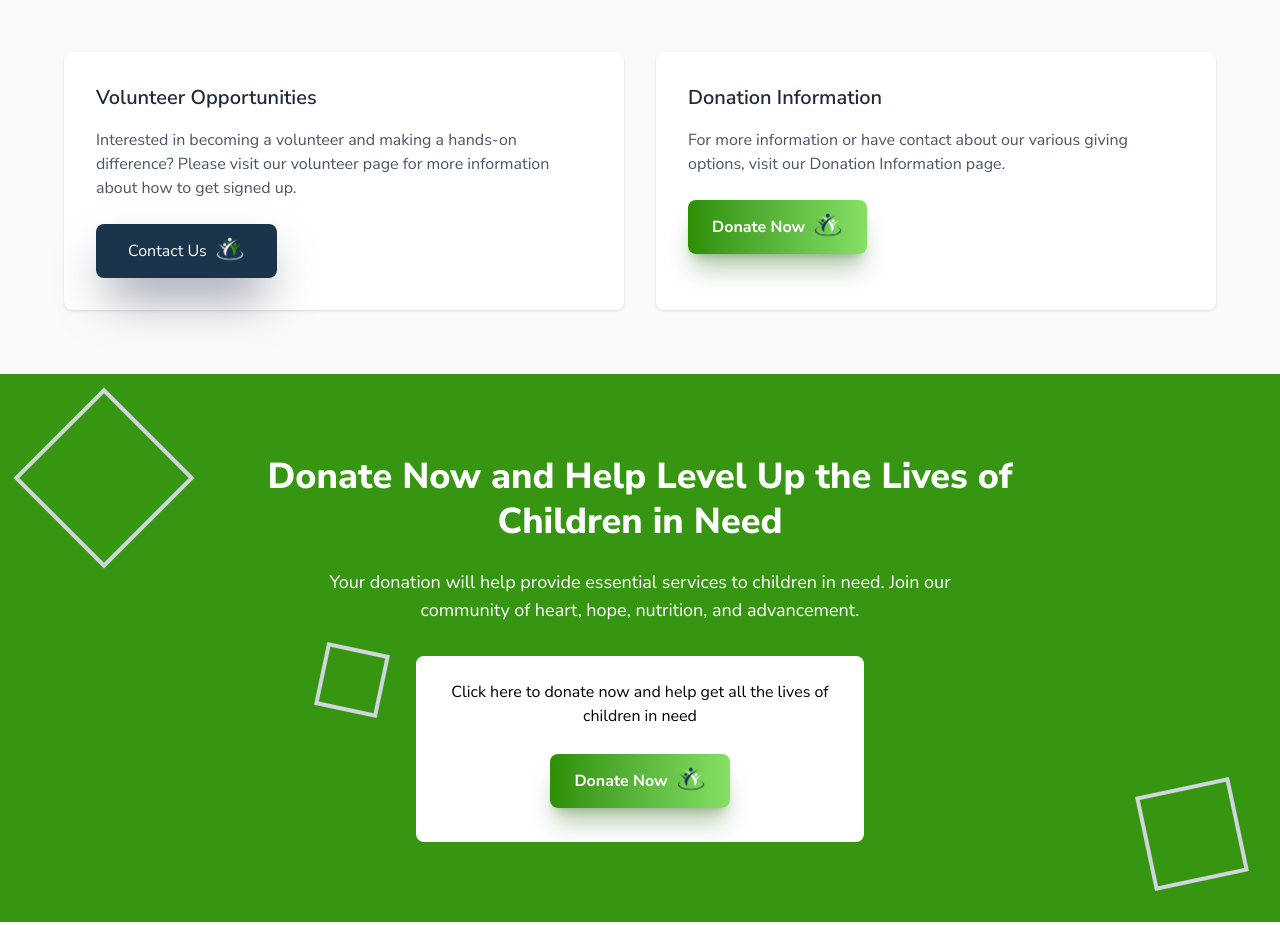
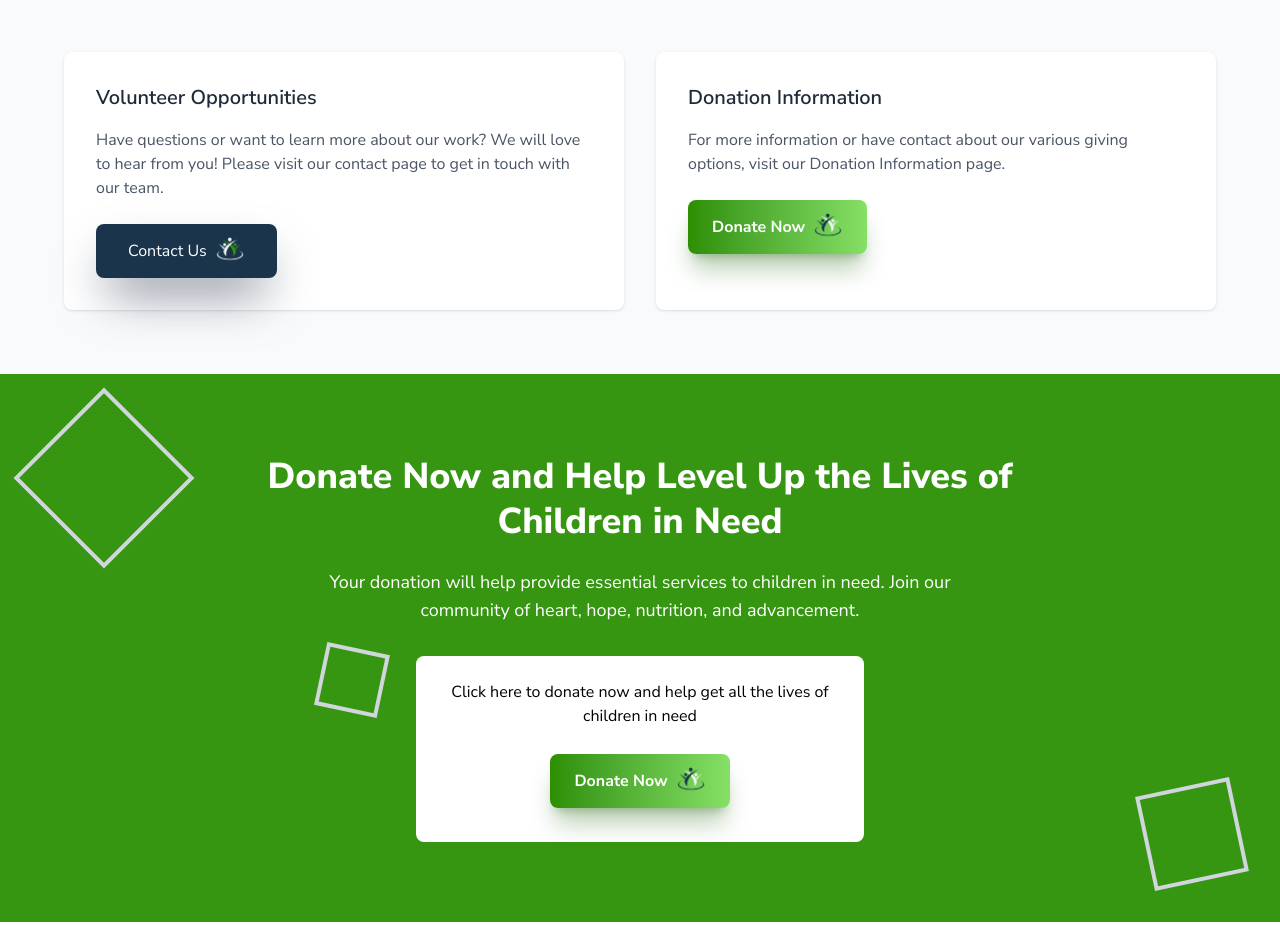
Before and after one commit to shammah-hub/empowerdreamz, a Next.js app: page /contact in a window 1280 px wide. Shown: the part 1420-2345 px from the top of the page. Built offline with nearby package versions, Linux system fonts and the light colour scheme.

Commit message:
changes done

```diff
--- a/app/(pages)/contact/page.tsx
+++ b/app/(pages)/contact/page.tsx
@@ -109,8 +109,8 @@
                 Volunteer Opportunities
               </h3>
               <p className="text-gray-600 mb-6">
-                Interested in becoming a volunteer and making a hands-on difference? Please visit
-                our volunteer page for more information about how to get signed up.
+                Have questions or want to learn more about our work?
+                 We will love to hear from you! Please visit our contact page to get in touch with our team.
               </p>
               <Link href={'/contact'}>
               <button className="gap-2 bg-[#1a344b] shadow-2xl shadow-gray-500 text-white px-8 py-3 rounded-lg hover:bg-gray-700 transition-colors flex items-center space-x-2">
```
